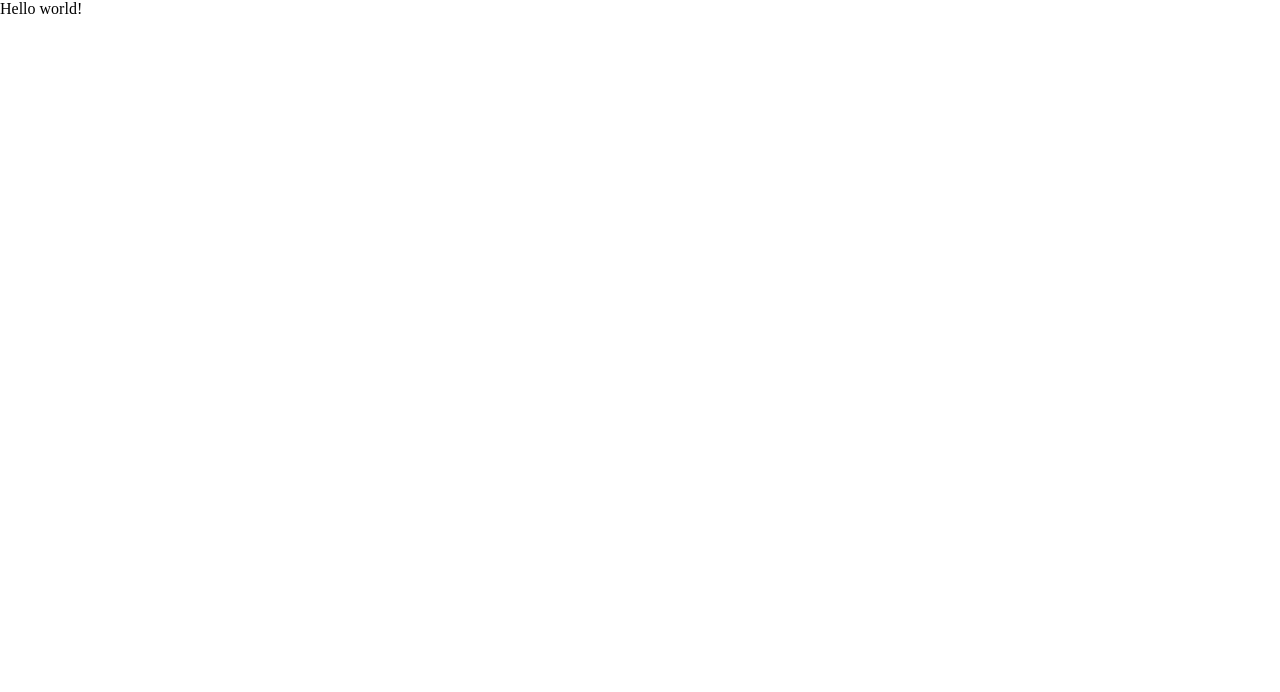
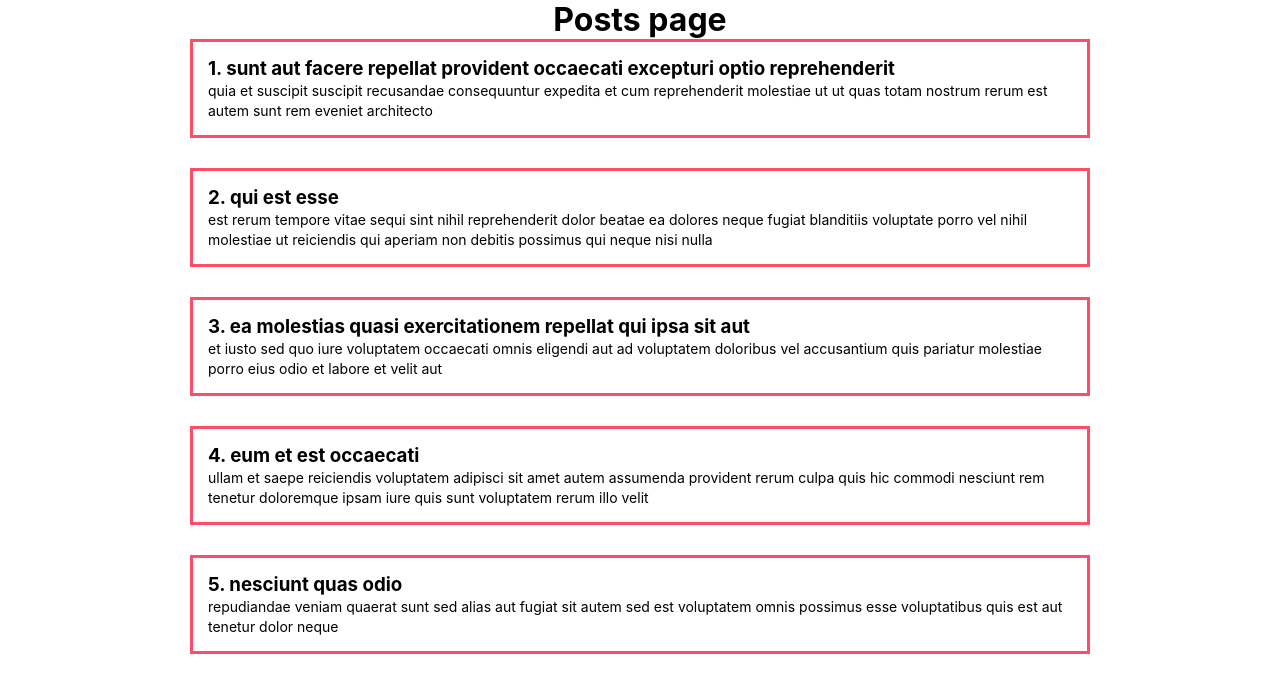
Before and after one commit to Essayey/redux-async-requests, a React (Create React App) app: page / in a window 1280 px wide. Shown: the top 692 px of the page. Built offline with nearby package versions, Linux system fonts and the light colour scheme.

Commit message:
Build post page

```diff
--- a/src/App.css
+++ b/src/App.css
@@ -2,4 +2,17 @@
   margin: 0;
   padding: 0;
   box-sizing: border-box;
+  font-family: "SF Pro Text", "SF Pro Icons", "Helvetica Neue", "Helvetica", "Arial", sans-serif;
 }
+
+.Container {
+  max-width: 900px;
+  margin: 0 auto;
+}
+
+.PostItem {
+  width: 100%;
+  padding: 15px;
+  border: 3px solid rgb(255, 76, 103);
+  margin-bottom: 30px;
+}
--- a/src/App.js
+++ b/src/App.js
@@ -1,9 +1,10 @@
 import './App.css';
+import Posts from './Components/Posts';
 
 function App() {
     return (
         <div className="App">
-            Hello world!
+            <Posts />
         </div>
     );
 }
--- /dev/null
+++ b/src/Components/PostItem.jsx
@@ -0,0 +1,12 @@
+import React from 'react'
+
+const PostItem = ({ number, body, title }) => {
+    return (
+        <div className='PostItem'>
+            <h3>{number}. {title}</h3>
+            <span style={{ fontSize: 14 }}>{body}</span>
+        </div>
+    )
+}
+
+export default PostItem
--- /dev/null
+++ b/src/Components/PostList.jsx
@@ -0,0 +1,50 @@
+import React from 'react'
+import PostItem from './PostItem'
+
+const PostList = () => {
+    const posts = [
+        {
+            "userId": 1,
+            "id": 1,
+            "title": "sunt aut facere repellat provident occaecati excepturi optio reprehenderit",
+            "body": "quia et suscipit\nsuscipit recusandae consequuntur expedita et cum\nreprehenderit molestiae ut ut quas totam\nnostrum rerum est autem sunt rem eveniet architecto"
+        },
+        {
+            "userId": 1,
+            "id": 2,
+            "title": "qui est esse",
+            "body": "est rerum tempore vitae\nsequi sint nihil reprehenderit dolor beatae ea dolores neque\nfugiat blanditiis voluptate porro vel nihil molestiae ut reiciendis\nqui aperiam non debitis possimus qui neque nisi nulla"
+        },
+        {
+            "userId": 1,
+            "id": 3,
+            "title": "ea molestias quasi exercitationem repellat qui ipsa sit aut",
+            "body": "et iusto sed quo iure\nvoluptatem occaecati omnis eligendi aut ad\nvoluptatem doloribus vel accusantium quis pariatur\nmolestiae porro eius odio et labore et velit aut"
+        },
+        {
+            "userId": 1,
+            "id": 4,
+            "title": "eum et est occaecati",
+            "body": "ullam et saepe reiciendis voluptatem adipisci\nsit amet autem assumenda provident rerum culpa\nquis hic commodi nesciunt rem tenetur doloremque ipsam iure\nquis sunt voluptatem rerum illo velit"
+        },
+        {
+            "userId": 1,
+            "id": 5,
+            "title": "nesciunt quas odio",
+            "body": "repudiandae veniam quaerat sunt sed\nalias aut fugiat sit autem sed est\nvoluptatem omnis possimus esse voluptatibus quis\nest aut tenetur dolor neque"
+        }]
+
+
+    return (
+        <div>
+            {
+                posts.map((post, index) =>
+                    <PostItem key={post.id} number={index + 1} body={post.body} title={post.title} />
+                )
+            }
+
+        </div>
+    )
+}
+
+export default PostList
--- /dev/null
+++ b/src/Components/Posts.jsx
@@ -0,0 +1,14 @@
+import React from 'react'
+import PostItem from './PostItem'
+import PostList from './PostList'
+
+const Posts = () => {
+    return (
+        <div className='Container'>
+            <h1 style={{ textAlign: 'center' }}>Posts page</h1>
+            <PostList />
+        </div>
+    )
+}
+
+export default Posts
```
